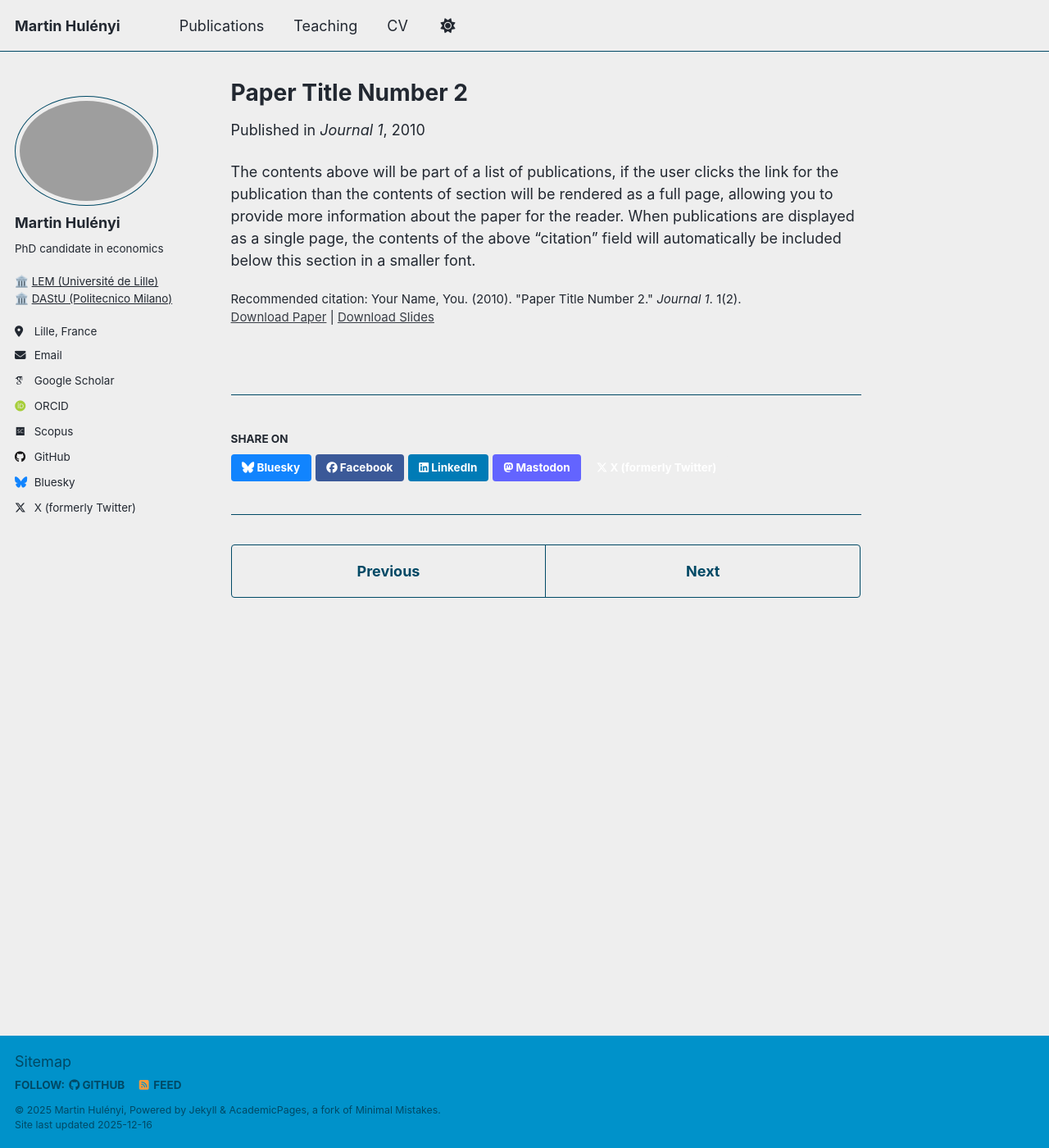
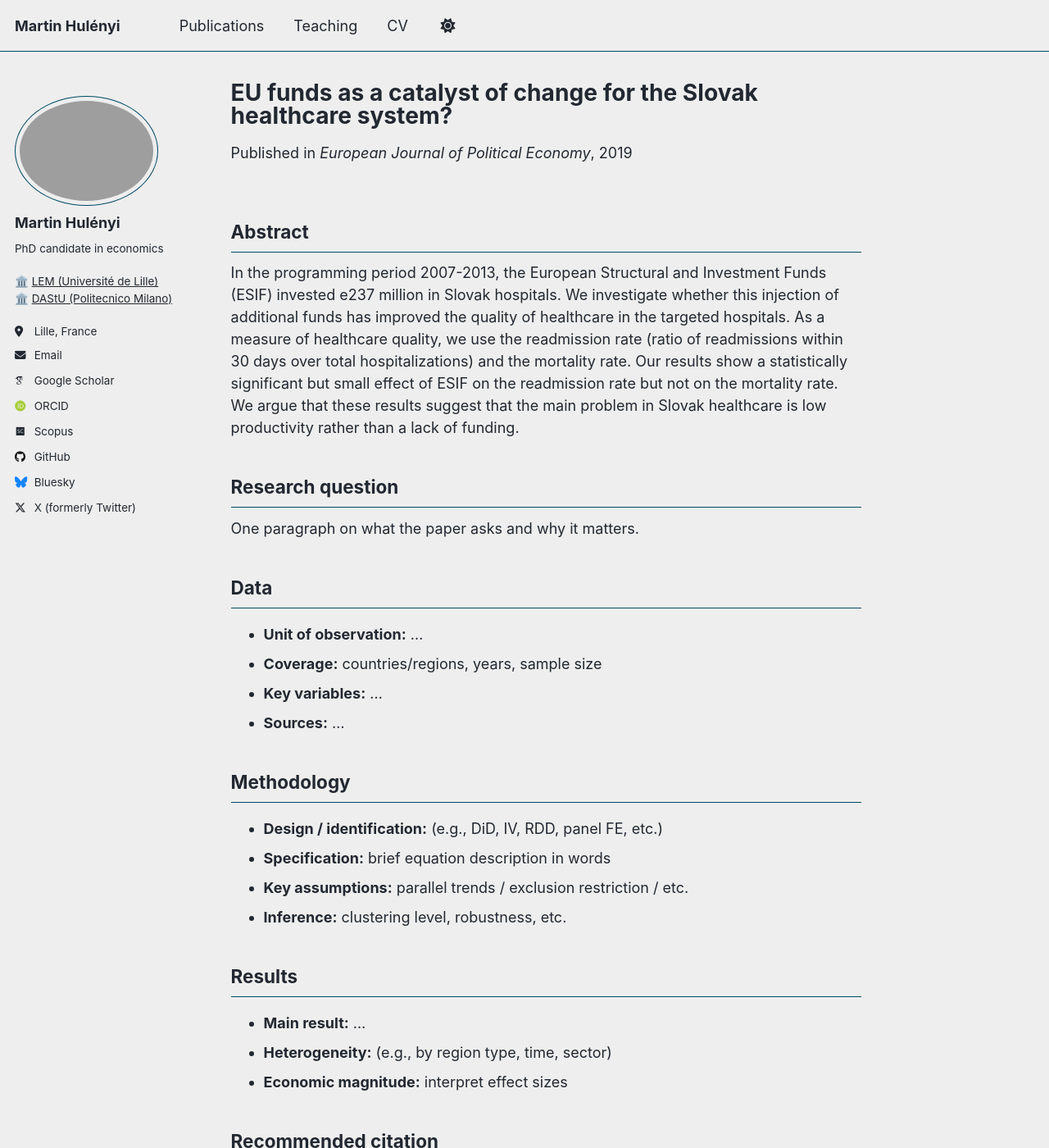
Before and after one commit to martinhulenyi/martinhulenyi.github.io, a Jekyll site: the page built from _publications/2010-10-01-paper-title-number-2.md, in a window 1280 px wide and 1400 px high. Shown: the whole window at 82% size. Built offline with Jekyll 4.4.1, drawn with Linux system fonts in a browser that asks for light colours; some web fonts are replaced; a script that is not in the unit is left out.

Commit message:
Changing publications details

```diff
--- a/_publications/2010-10-01-paper-title-number-2.md
+++ b/_publications/2010-10-01-paper-title-number-2.md
@@ -1,14 +1,45 @@
 ---
-title: "Paper Title Number 2"
+title: "EU funds as a catalyst of change for the Slovak healthcare system?"
 collection: publications
 category: manuscripts
-permalink: /publication/2010-10-01-paper-title-number-2
-excerpt: 'This paper is about the number 2. The number 3 is left for future work.'
-date: 2010-10-01
-venue: 'Journal 1'
-slidesurl: 'https://academicpages.github.io/files/slides2.pdf'
-paperurl: 'https://academicpages.github.io/files/paper2.pdf'
-citation: 'Your Name, You. (2010). &quot;Paper Title Number 2.&quot; <i>Journal 1</i>. 1(2).'
+date: 2019-11-27
+venue: "European Journal of Political Economy"
+paperurl: "https://openjournals.wu-wien.ac.at/ojs/index.php/region/article/view/344"
+bibtexurl: "https://raw.githubusercontent.com/martinhulenyi/martinhulenyi.github.io/master/files/fidrmuc_et_al_2022.bib"
+
+# Shows on the publications OVERVIEW only:
+excerpt: "In the programming period 2007-2013, the European Structural and Investment Funds (ESIF) invested e237 million in Slovak hospitals. We investigate whether this injection of additional funds has improved the quality of healthcare in the targeted hospitals. As a measure of healthcare quality, we use the readmission rate (ratio of readmissions within 30 days over total hospitalizations) and the mortality rate. Our results show a statistically significant but small effect of ESIF on the readmission rate but not on the mortality rate. We argue that these results suggest that the main problem in Slovak healthcare is low productivity rather than a lack of funding."
 ---
 
-The contents above will be part of a list of publications, if the user clicks the link for the publication than the contents of section will be rendered as a full page, allowing you to provide more information about the paper for the reader. When publications are displayed as a single page, the contents of the above "citation" field will automatically be included below this section in a smaller font.
+## Abstract
+In the programming period 2007-2013, the European Structural and Investment Funds (ESIF) invested e237 million in Slovak hospitals. We investigate whether this injection of additional funds has improved the quality of healthcare in the targeted hospitals. As a measure of healthcare quality, we use the readmission rate (ratio of readmissions within 30 days over total hospitalizations) and the mortality rate. Our results show a statistically significant but small effect of ESIF on the readmission rate but not on the mortality rate. We argue that these results suggest that the main problem in Slovak healthcare is low productivity rather than a lack of funding.
+
+
+## Research question
+One paragraph on what the paper asks and why it matters.
+
+## Data
+- **Unit of observation:** …
+- **Coverage:** countries/regions, years, sample size
+- **Key variables:** …
+- **Sources:** …
+
+## Methodology
+- **Design / identification:** (e.g., DiD, IV, RDD, panel FE, etc.)
+- **Specification:** brief equation description in words
+- **Key assumptions:** parallel trends / exclusion restriction / etc.
+- **Inference:** clustering level, robustness, etc.
+
+## Results
+- **Main result:** …
+- **Heterogeneity:** (e.g., by region type, time, sector)
+- **Economic magnitude:** interpret effect sizes
+
+<!-- ## Robustness & validation
+- Placebos / pre-trends
+- Alternative outcomes / samples
+- Sensitivity checks -->
+
+
+## Recommended citation
+{{ page.citation }}
```
Also changed, not shown: files/fidrmuc_et_al_2022.bib (added, +9 -0 lines), files/fidrmuc_et_al_2024.bib (added, +10 -0 lines).
